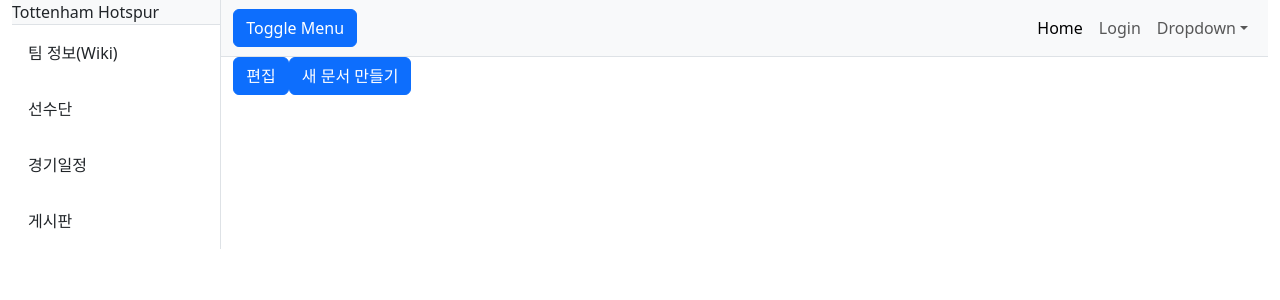
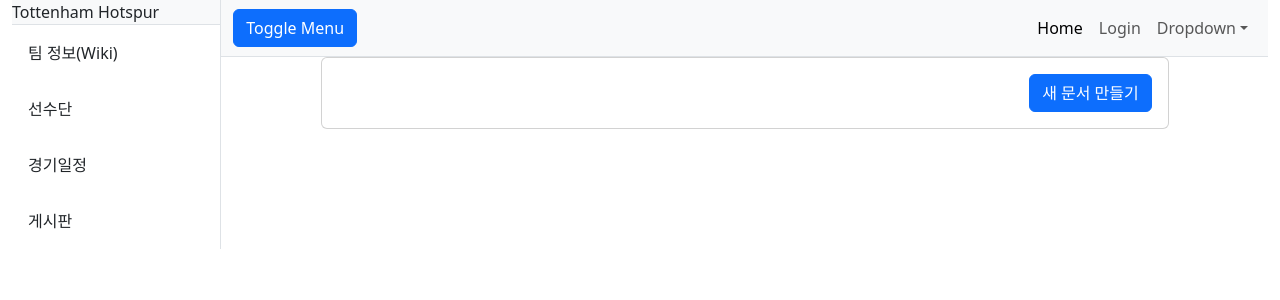
Before and after one commit to ljkhyeong/Soccer-Fan-Board, a React (Create React App) app in the folder soccer-front/soccer-front-app/: page /team/Tottenham/wiki in a window 1280 px wide. Shown: the top 300 px of the page. Built offline with nearby package versions, Linux system fonts and the light colour scheme; no server answers.

Commit message:
refactor: 위키문서가 md형식으로 나오도록 수정
작성자, 생성일자도 뜨도록 수정

```diff
--- a/soccer-front/soccer-front-app/src/components/team/wiki/WikiDoc.js
+++ b/soccer-front/soccer-front-app/src/components/team/wiki/WikiDoc.js
@@ -1,7 +1,10 @@
 import {useEffect, useState} from "react";
-import {Button, Container} from "react-bootstrap";
+import {Badge, Button, Col, Container, Row, Card} from "react-bootstrap";
 import {axiosInstance, formatDateTime} from "../../../service/ApiService";
 import {useNavigate, useParams} from "react-router-dom";
+import MarkdownIt from 'markdown-it';
+import "../../../css/WikiDoc.css";
+
 
 
 const WikiDoc = () => {
@@ -9,6 +12,7 @@
     const [wikiDoc, setWikiDoc] = useState(null);
     const [error, setError] = useState('');
     const navigate = useNavigate();
+    const mdParser = new MarkdownIt();
 
     useEffect(() => {
         if (wikiDocId && version) {
@@ -42,14 +46,37 @@
     }
 
     return (
-        <>
-            {wikiDoc && <><h1>{wikiDoc.title}</h1>
-                <p>{wikiDoc.body}</p></>}
-            {error && <p>{error}</p>}
-            {!wikiDocId && <Button onClick={() => navigate('../wiki/create', {state: {wikiDoc}})}>편집</Button>}
-            {wikiDoc ? <Button onClick={() => navigate('../wiki/history', {state: {wikiDoc}})}>역사</Button>
-                : <Button onClick={() => navigate('./create', {state: {wikiDoc}})}>새 문서 만들기</Button>}
-        </>
+        <Row className="justify-content-md-center">
+            <Col md={10}>
+                <Card>
+                    <Card.Body>
+                        {wikiDoc && (
+                            <>
+                                <div className="wiki-doc-header">
+                                    <Card.Title className="wiki-doc-title">{wikiDoc.title}</Card.Title>
+                                    <div className="wiki-doc-badge-group">
+                                        <Badge bg="secondary">작성자: {wikiDoc.writer}</Badge>{' '}
+                                        <Badge bg="info">생성일: {formatDateTime(wikiDoc.createdAt)}</Badge>
+                                    </div>
+                                </div>
+                                <Card.Text dangerouslySetInnerHTML={{ __html: mdParser.render(wikiDoc.body) }} />
+                            </>
+                        )}
+                        <div className="wiki-doc-buttons">
+                            {wikiDoc ? (
+                                <>
+                                    <Button onClick={() => navigate('../wiki/create', {state: {wikiDoc}})}>편집</Button>
+                                    <Button onClick={() => navigate('../wiki/history', {state: {wikiDoc}})}>역사</Button>
+                                </>
+                            ) : (
+                                <Button onClick={() => navigate('./create', {state: {wikiDoc}})}>새 문서 만들기</Button>
+                            )}
+                        </div>
+                        {error && <Card.Text>{error}</Card.Text>}
+                    </Card.Body>
+                </Card>
+            </Col>
+        </Row>
     )
 }
 
```
